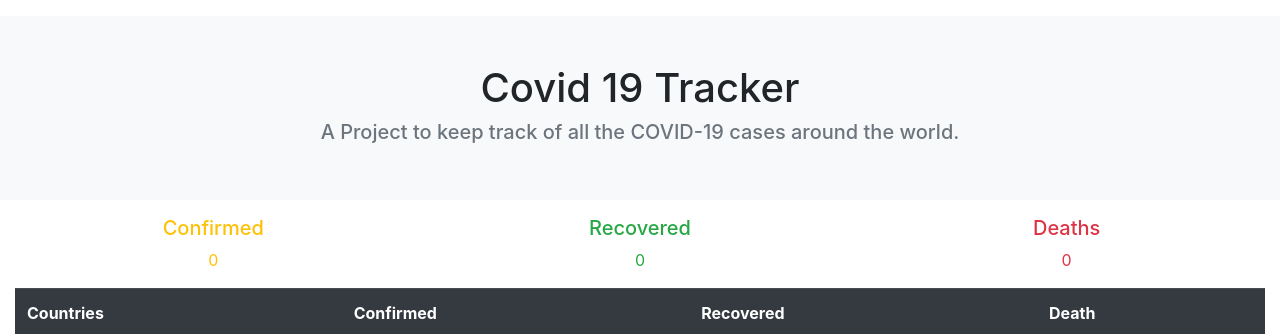
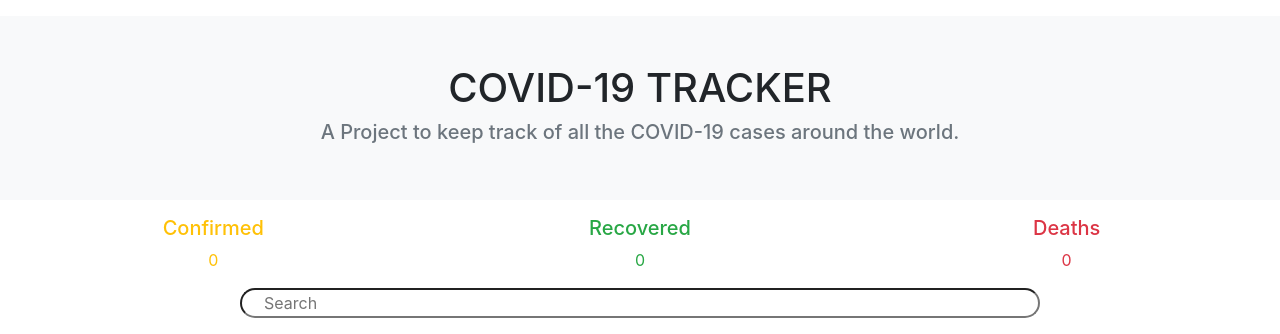
Before and after one commit to souvikpal2000/COVID-19-Tracker, a PHP site: page / in a window 1280 px wide. Shown: the top 334 px of the page. Run offline with PHP 8.4, Linux system fonts and the light colour scheme; data that the repository does not hold is empty; some libraries are stand-ins or nearby versions; some web fonts are replaced.

Commit message:
Add files via upload

```diff
--- a/index.php
+++ b/index.php
@@ -23,7 +23,7 @@
 	</head>
 	<body>
 		<div class="container-fluid bg-light p-5 text-center my-3">
-			<h1>Covid 19 Tracker</h1>
+			<h1>COVID-19 TRACKER</h1>
 			<h5 class="text-muted">A Project to keep track of all the COVID-19 cases around the world.</h5>
 		</div>
 		<div class="container col-12 col-sm-12 pb-3">
@@ -47,6 +47,9 @@
       				?>
       			</div>
   			</div>
+  		</div>
+  		<div class="container-fluid col-12 col-sm-12 pb-3">
+  			<input type="search" id="myInput" placeholder="Search" onkeyup="searchCountry()">
   		</div>
 		<div class="container-fluid">
 			<table class="table">
@@ -86,6 +89,32 @@
 				</tbody>
 			</table>
 		</div>
+
+		<script>
+			function searchCountry()
+			{
+				let filter = document.getElementById('myInput').value.toUpperCase();
+				let table = document.querySelector('tbody');
+				let tr = table.getElementsByTagName('tr');
+				for(var i=0; i<tr.length; i++)
+				{
+					let country = tr[i].getElementsByTagName('th')[0];
+					if(country)
+					{
+						let textValue = country.textContent || country.innerHTML;
+						if(textValue.toUpperCase().indexOf(filter) > -1)
+						{
+							tr[i].style.display = "";
+						}
+						else
+						{
+							tr[i].style.display = "none";
+						}
+					}
+				}
+			}
+		</script>
+
 		<footer class="footer mt-auto py-3 bg-light">
   			<div class="container text-center">
     			<span class="text-muted">Copyright &copy;2020, Created by Souvik Pal</span>
--- a/style.css
+++ b/style.css
@@ -1,3 +1,11 @@
 body{
 	font-family: 'Baloo Tamma 2', cursive;
 }
+input[type=search] {
+	width: 800px;
+	border-radius: 25px;
+	text-indent: 20px;
+	outline: none;
+	display: block;
+	margin: 0 auto;
+}
```
